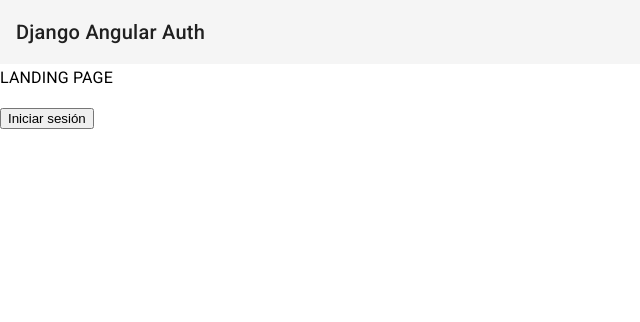
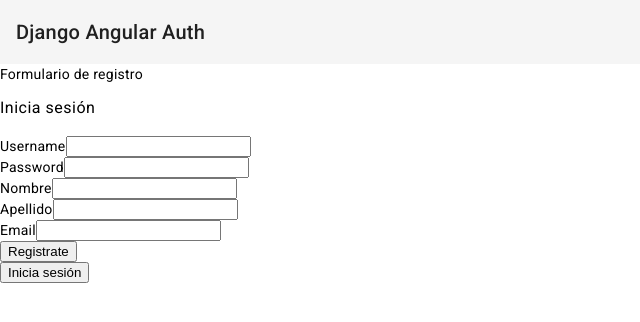
Before and after one commit to Marinavazmed/Proyecto-integrado-Marinavaz-Angular, an Angular app: page /registro in a window 1280 px wide. Shown: the top 322 px of the page, without its empty margins (0-640 px from the left). Built offline with nearby package versions, Linux system fonts and the light colour scheme.

Commit message:
registro usuario implementado

```diff
--- a/src/app/app-routing.module.ts
+++ b/src/app/app-routing.module.ts
@@ -5,6 +5,7 @@
 import { UserLoginComponent } from "./user-login/user-login.component";
 import { UserProfileComponent } from "./user-profile/user-profile.component";
 import { AuthGuard } from "./auth.guard";
+import { UserRegistroComponent } from './user-registro/user-registro.component';
 
 const routes: Routes = [
   //se pueden pasar parámetros a traves de la url con la sintaxis:
@@ -12,6 +13,7 @@
   //En el constructor del componente debo declarar el id + usar actRoute
   {path: 'principal', component: IndexComponent},
   { path: 'login', component: UserLoginComponent },
+  { path: 'registro', component: UserRegistroComponent},
   { path: 'user-profile/:id', component: UserProfileComponent, canActivate: [AuthGuard] },
   {path: '', component: IndexComponent},
   {path: '**', component: IndexComponent}
--- a/src/app/app.module.ts
+++ b/src/app/app.module.ts
@@ -14,6 +14,7 @@
 import { HTTP_INTERCEPTORS, HttpClientModule } from "@angular/common/http";
 import { TokenInterceptor } from "./token.interceptor";
 import { UserProfileService } from './user-profile.service';
+import { UserRegistroComponent } from './user-registro/user-registro.component';
 
 @NgModule({
   declarations: [
@@ -21,6 +22,7 @@
     AppComponent,
     UserLoginComponent,
     UserProfileComponent,
+    UserRegistroComponent,
   ],
   imports: [
     BrowserModule,
--- a/src/app/user-login/user-login.component.html
+++ b/src/app/user-login/user-login.component.html
@@ -1,5 +1,5 @@
 <div class="login-form-container">
-  <h4 class="card-header">Login</h4>
+  <h4 class="card-header">Inicia sesión</h4>
   <div class="card-body">
       <form [formGroup]="logInForm" (ngSubmit)="onSubmit(logInForm.value)">
           <div class="mb-3">
@@ -10,8 +10,13 @@
               <label class="form-label">Password</label>
               <input type="password" formControlName="password" class="form-control" />
           </div>
-          <button>Log in</button>
+          <button>Inicia sesión</button>
       </form>
   </div>
 
-   </div>
+</div>
+<div>
+    <button (click)="router.navigate(['/registro']);">
+        <span>Registrate</span>
+     </button>
+</div>
--- a/src/app/user-login/user-login.component.ts
+++ b/src/app/user-login/user-login.component.ts
@@ -12,7 +12,7 @@
 })
 export class UserLoginComponent implements OnInit {
   logInForm;
-  constructor(private formBuilder: FormBuilder, private authService: AuthService, private router: Router) {
+  constructor(private formBuilder: FormBuilder, private authService: AuthService, public router: Router) {
    this.logInForm = this.formBuilder.group({
      username: ['', Validators.required],
      password: ['', Validators.required],
@@ -21,6 +21,12 @@
 
   ngOnInit(): void {
   }
+
+
+  goToPage(pageName:string){
+    this.router.navigate([`${pageName}`]);
+  }
+
 
   logInUser(user: UserCredentials): void {
    this.authService.logIn(user.username, user.password).subscribe({
--- /dev/null
+++ b/src/app/user-login/usuario.ts
@@ -0,0 +1,14 @@
+export class Usuario{
+    constructor(
+        public username:string,
+        public password:string,
+        public first_name:string,
+        public last_name:string,
+        public email:string,
+        public created_at:Date,
+    ){}
+
+    public toString = () : String => {
+        return  this.username;
+    }
+}
--- a/src/app/user-profile.service.ts
+++ b/src/app/user-profile.service.ts
@@ -1,6 +1,7 @@
 import { Injectable } from '@angular/core';
 import { Observable } from "rxjs";
 import { HttpClient } from "@angular/common/http";
+import { Usuario } from "src/app/user-login/usuario";
 
 @Injectable({
   providedIn: 'root'
@@ -12,4 +13,9 @@
   getUserProfile(userId: string|null): Observable<any> {
     return this.http.get(`http://127.0.0.1:8000/api/v1/user/${userId}/`);
   }
+
+  postUser(usuario:any): Observable<any> {
+    const url = 'http://127.0.0.1:8000/registro/'
+    return this.http.post<any>(url,usuario);
+  }
 }
--- /dev/null
+++ b/src/app/user-registro/user-registro.component.html
@@ -0,0 +1,35 @@
+<p>Formulario de registro</p>
+<div class="login-form-container">
+    <h4 class="card-header">Inicia sesión</h4>
+    <div class="card-body">
+        <form [formGroup]="registroForm" (ngSubmit)="onSubmit()">
+            <div class="mb-3">
+                <label class="form-label">Username</label>
+                <input type="text" formControlName="username" class="form-control"/>
+            </div>
+            <div class="mb-3">
+                <label class="form-label">Password</label>
+                <input type="password" formControlName="password" class="form-control" />
+            </div>
+            <div class="mb-3">
+                <label class="form-label">Nombre</label>
+                <input type="text" formControlName="first_name" class="form-control" />
+            </div>
+            <div class="mb-3">
+                <label class="form-label">Apellido</label>
+                <input type="text" formControlName="last_name" class="form-control" />
+            </div>
+            <div class="mb-3">
+                <label class="form-label">Email</label>
+                <input type="text" formControlName="email" class="form-control" />
+            </div>
+            <button>Registrate</button>
+        </form>
+    </div>
+
+  </div>
+<div>
+    <button (click)="router.navigate(['/login']);">
+        <span>Inicia sesión</span>
+     </button>
+</div>
--- /dev/null
+++ b/src/app/user-registro/user-registro.component.ts
@@ -0,0 +1,40 @@
+import { Component, OnInit } from '@angular/core';
+import { FormBuilder, Validators } from "@angular/forms";
+import { AuthService } from "../auth.service";
+import { UserCredentials } from "../auth";
+import { Router } from "@angular/router";
+import { UserProfileService } from '../user-profile.service';
+
+@Component({
+  selector: 'app-user-registro',
+  templateUrl: './user-registro.component.html',
+  styles: [
+  ]
+})
+
+export class UserRegistroComponent implements OnInit{
+  registroForm;
+  constructor(private formBuilder: FormBuilder, private UserProfileService: UserProfileService, public router: Router) {
+    this.registroForm = this.formBuilder.group({
+      username: ['' as string | null, Validators.required],
+      password:  ['' as string | null, Validators.required],
+      first_name:  ['' as string | null, Validators.required],
+      last_name:  ['' as string | null, Validators.required],
+      email:  ['' as string | null, Validators.required],
+      created_at: new Date(),
+    });
+   }
+
+  ngOnInit(): void {
+  }
+
+  onSubmit() {
+    console.log(this.registroForm.value)
+    this.UserProfileService.postUser(this.registroForm.value).subscribe();
+  }
+
+  goToPage(pageName:string){
+    this.router.navigate([`${pageName}`]);
+  }
+
+}
```
Also changed, not shown: 1 other file (tests, documents, lock files or other folders).
